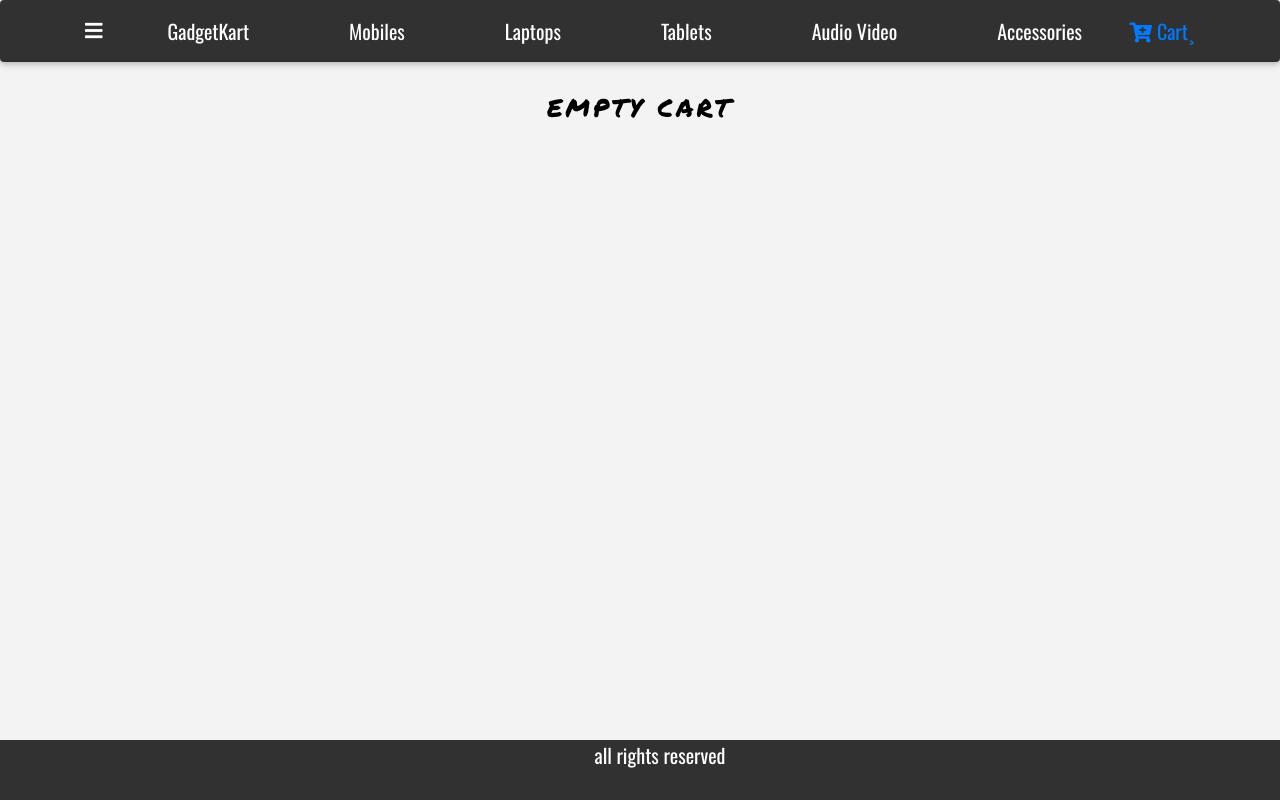
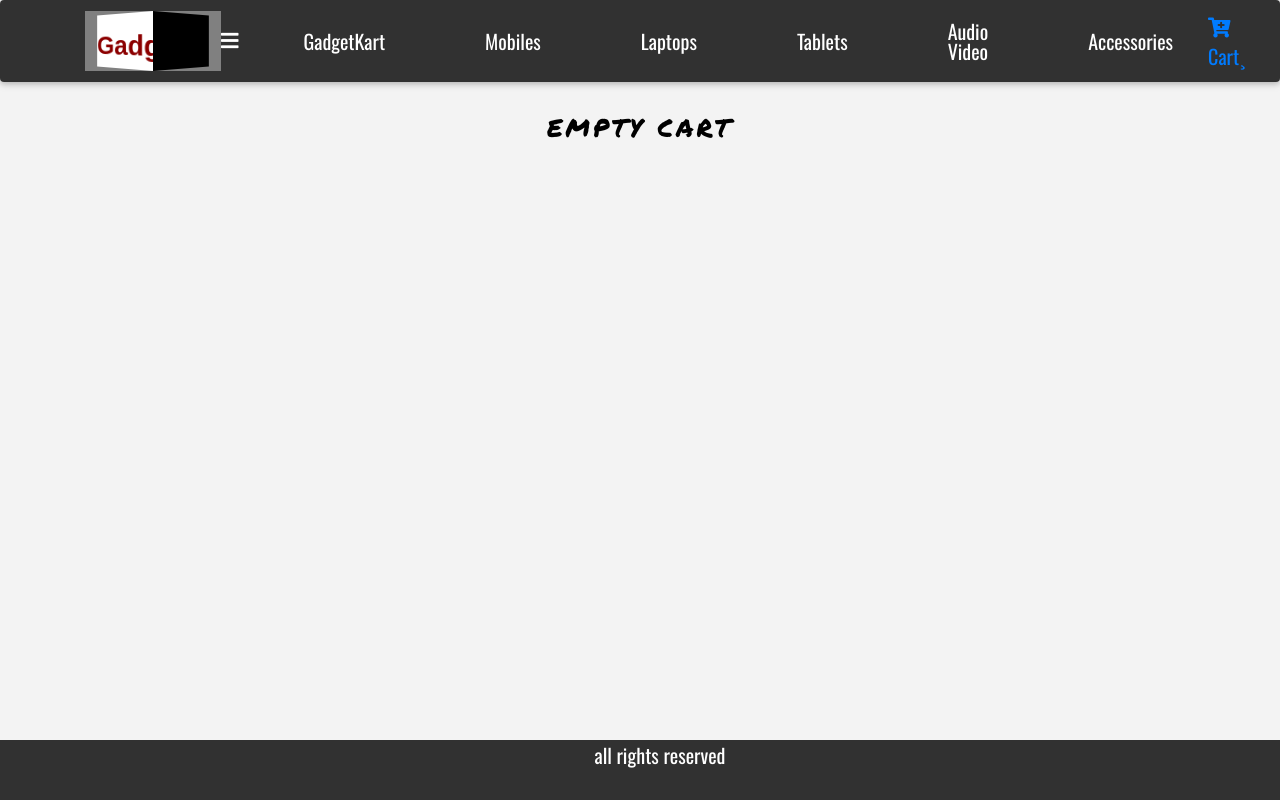
Before and after one commit to vikaschouhan8/shoppingkart, a React (Create React App) app: page /cart in a window 1280 px wide. Built offline with nearby package versions, Linux system fonts and the light colour scheme.

Commit message:
Add new component categories

```diff
--- a/src/components/Navbar.js
+++ b/src/components/Navbar.js
@@ -12,10 +12,12 @@ export default class Navbar extends Component {
         {data => {
           const { openSideNav, getProductType, links } = data;
 
-          let NavLink = links.map((link,i)=>{
+          let NavLink = links.map((link, i) => {
             return (
               <li key={i} className="nav-item mx-5 pl-5">
-                <Link to="/" className="nav-link" activeStyle={{ color: 'red' }} onClick={() => getProductType({link})}>
+                <Link to="/" className="nav-link "
+                  activestyle={{ color: 'red' }}
+                  onClick={() => getProductType({ link })}>
                   {link}
                 </Link>
               </li>
@@ -23,41 +25,45 @@ export default class Navbar extends Component {
           });
           return (
             <NavWrapper className="navbar navbar-expand-sm  navbar-dark px-sm-5">
-              {/*
-            https://www.iconfinder.com/icons/1243689/call_phone_icon
-            Creative Commons (Attribution 3.0 Unported);
-            https://www.iconfinder.com/Makoto_msk */}
-              {/* <Link to="/store"> */}
-              {/* <img src={logo} alt="store" className="navbar-brand" /> */}
-              {/* <ProductConsumer>
-                {data=>{
-                  const {openSideNav} = data;
-                  return ( */}
+
               <div className="container">
+                {/* <div className="row"> */}
+                {/* <div className="col-sm-12"> */}
+                <div className="body">
+                <div className="box">
+                  <div className="inner">
+                    <span>GadgetKart</span>
+                  </div>
+                  <div className="inner">
+                    <span>GadgetKart</span>
+                  </div>
+                </div>
+                </div>
+
                 <i className="fas fa-bars"
                   style={{ fontSize: "20px", color: '#fff' }}
-                onClick={() => openSideNav()}
+                // onClick={() => openSideNav()}
                 />
-
-              {/* </Link> */}
-              <ul className="navbar-nav align-items-center">
-                <li className="nav-item mx-5 pl-5">
+                <ul className=" navbar-nav align-items-center">
+                  <li className="nav-item mx-5 pl-5 ">
                     <Link to="/" className="nav-link">
                       GadgetKart
                     </Link>
                   </li>
-                {
-                  NavLink
-                }
+                  {NavLink}
                 </ul>
+
                 <Link to="/cart" className="ml-auto">
                   <span className="mr-2">
                     <i className="fas fa-cart-plus " />
                   </span>
                   Cart¸
                   </Link>
+                {/* </div> */}
+              </div>
+
               {/* <Logout /> */}
-            </div>
+              {/* </div> */}
             </NavWrapper>
           )
         }}
@@ -73,5 +79,64 @@ const NavWrapper = styled.nav`
   font-size:20px;
   @media (max-width: 576px) {
     .navbar-nav {
-      flex-direction: row !important;
+      flex-direction: column !important;
+    }
+  }
+
+  .body {
+    height: 20%;
+    display: flex;
+    align-items: center;
+    justify-content: center;
+    background-color: grey;
+  }
+
+  .box {
+    display: flex;
+  }
+
+  .box .inner {
+    width: 68px;
+    height: 60px;
+    line-height: 70px;
+    font-size: 1.5em;
+    font-family: sans-serif;
+    font-weight: bold;
+    white-space: nowrap;
+    overflow: hidden;
+  }
+
+  .box .inner:first-child {
+    background-color: white;
+    color: darkred;
+    transform-origin: right;
+    transform: perspective(100px) rotateY(-15deg);
+  }
+
+  .box .inner:last-child {
+    background-color: black;
+    color: antiquewhite;
+    transform-origin: left;
+    transform: perspective(100px) rotateY(15deg);
+  }
+
+  .box .inner span {
+    position: absolute;
+    animation: marquee 5s linear infinite;
+  }
+
+  .box .inner:first-child span {
+    animation-delay: 2.5s;
+    left: -100%;
+  }
+
+  @keyframes marquee {
+    from {
+      left: 100%;
+    }
+
+    to {
+      left: -100%;
+    }
+  }
 `;
--- a/src/components/SideNav.js
+++ b/src/components/SideNav.js
@@ -20,10 +20,10 @@ export default class Model extends Component {
                                 <ul>
                                     <li>
                                         <Link to="/store">
-                                            {a}
+                                            Home
                                         </Link>
                                     </li>
-                                    <li>{b}</li>
+                                    <li></li>
                                     <li>{c}</li>
                                     <li>Logout</li>
                                     <li>
--- a/src/context.js
+++ b/src/context.js
@@ -206,12 +206,8 @@ class ProductProvider extends Component {
     }
 
     openSideNav = id => {
-        let links = this.state.links;
-        // this.setState(()=>{
-        //     return {
-        //         sidenavOpen: !this.state.sidenavOpen
-        //     }
-        // })
+        let links = [...this.state.links];
+
         this.setState(() => {
             return {
                 sidenavOpen: !this.state.sidenavOpen,
```
Lines whose indentation alone changed are shown as unchanged.
